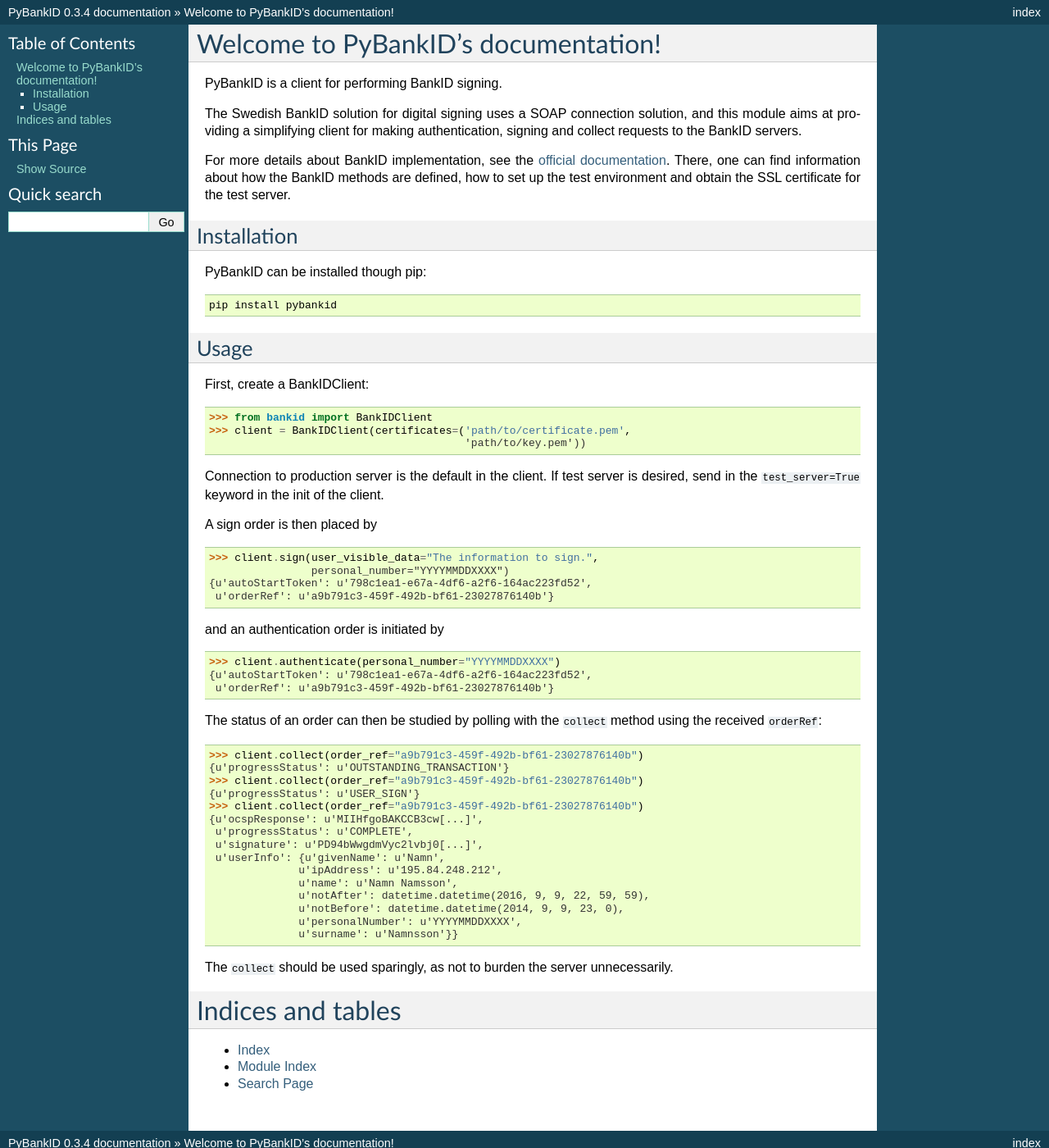
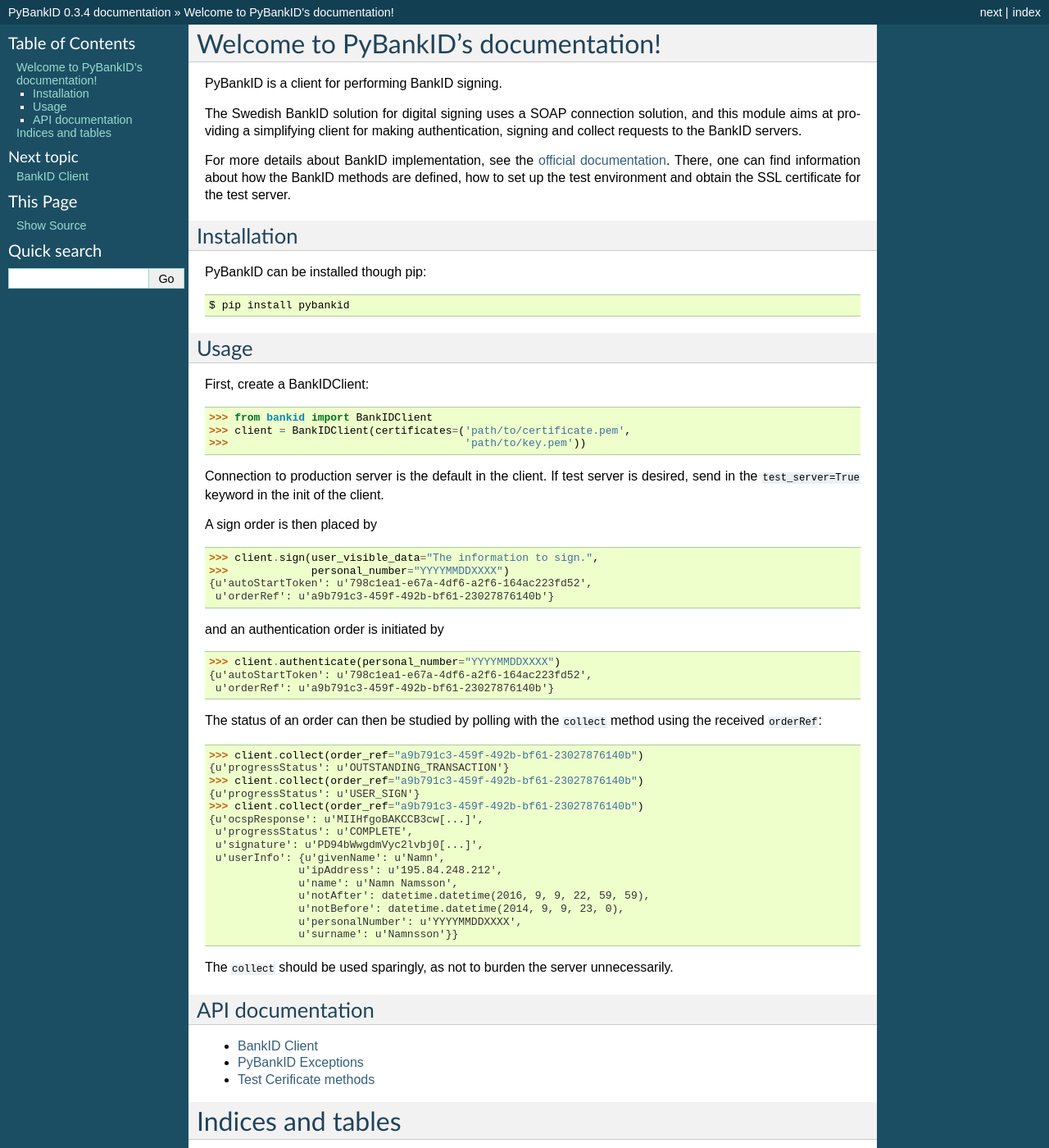
Before and after one commit to hbldh/pybankid, a Sphinx documentation site: the page built from docs/index.rst, in a window 1280 px wide and 1400 px high. Shown: the whole window at 82% size. Built offline with Sphinx 7.4.7, drawn with Linux system fonts in a browser that asks for light colours.

Commit message:
Critical fix for Python 3 Sign. Added TOC tree in docs.

```diff
--- a/docs/index.rst
+++ b/docs/index.rst
@@ -24,7 +24,7 @@
 
 .. code-block:: bash
 
-    pip install pybankid
+    $ pip install pybankid
 
 Usage
 -----
@@ -35,7 +35,7 @@
 
     >>> from bankid import BankIDClient
     >>> client = BankIDClient(certificates=('path/to/certificate.pem',
-                                            'path/to/key.pem'))
+    >>>                                     'path/to/key.pem'))
 
 Connection to production server is the default in the client. If test
 server is desired, send in the ``test_server=True`` keyword in the init
@@ -46,7 +46,7 @@
 .. code-block:: python
 
     >>> client.sign(user_visible_data="The information to sign.",
-                    personal_number="YYYYMMDDXXXX")
+    >>>             personal_number="YYYYMMDDXXXX")
     {u'autoStartToken': u'798c1ea1-e67a-4df6-a2f6-164ac223fd52',
      u'orderRef': u'a9b791c3-459f-492b-bf61-23027876140b'}
 
@@ -81,6 +81,15 @@
 
 The ``collect`` should be used sparingly, as not to burden the server unnecessarily.
 
+API documentation
+-----------------
+
+.. toctree::
+   :maxdepth: 2
+
+   client
+   exceptions
+   testcert
 
 
 Indices and tables
```
Also changed, not shown: 1 other file.
